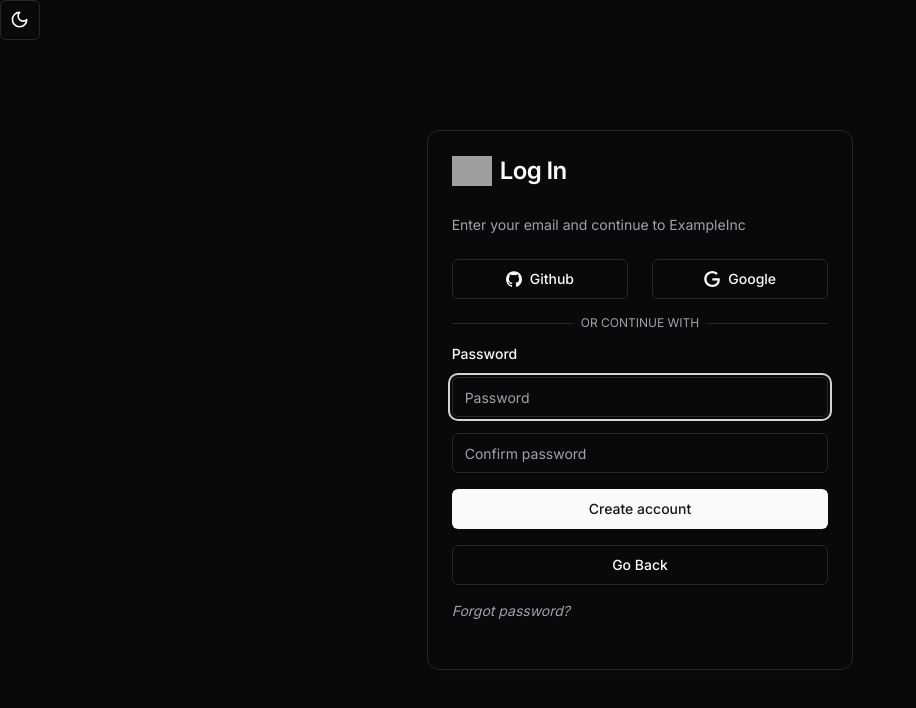
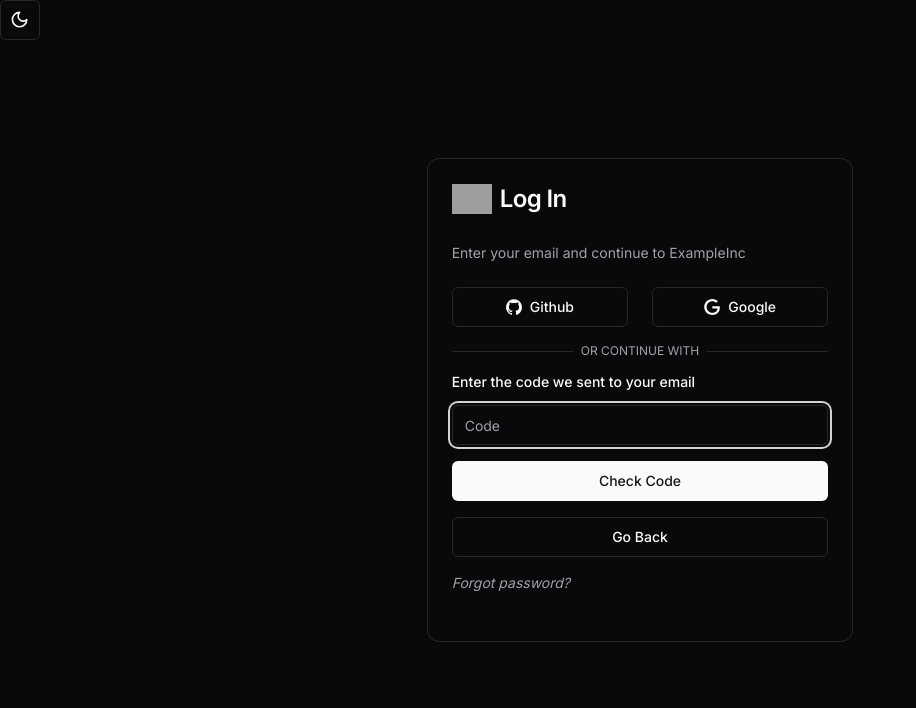
Before and after one commit to FrancoJalil/frontend-saas-starter-pack, a React (Vite) app: page / in a window 1280 px wide. Both pictures are taken after typing "name@example.com" into the empty fields and a click on the button "Continue with Email". Shown: the top 708 px of the page, without its empty margins (0-916 px from the left). Built offline with nearby package versions, Linux system fonts and the light colour scheme; grey boxes are pictures that could not be loaded.

Commit message:
Auth Flow | Component structure | OTP Flow added

```diff
--- a/src/pages/Login/Login.tsx
+++ b/src/pages/Login/Login.tsx
@@ -1,4 +1,4 @@
-import React, { useState } from 'react';
+import React, { useEffect, useState } from 'react';
 
 import { Icons } from "@/components/ui/icons";
 import { Button } from "@/components/ui/button";
@@ -16,13 +16,20 @@ import {
 import { ModeToggle } from '../../components/mode-toggle';
 import { IsRegisteredForm } from './components/IsRegisteredForm'
 import { IsNotRegisteredForm } from './components/IsNotRegisteredForm'
+import { EmailForm } from './components/EmailForm';
+import { OtpForm } from './components/OtpForm';
 
 // MODELOS
 export interface FormErrors {
     email?: string;
     passwordLogin?: string;
     confirmPassword?: string;
+    otp?: string;
 }
+
+export const BACK_FROM_IS_REGISTERED_FORM = "IsRegisteredForm"
+export const BACK_FROM_OTP_FORM = "OtpForm"
+export const BACK_FROM_IS_NOT_REGISTERED_FORM = "IsNotRegisteredForm"
 
 
 export const Login = () => {
@@ -34,50 +41,30 @@ export const Login = () => {
     const [confirmPassword, setConfirmPassword] = useState<string>('');
     const [otp, setOtp] = useState<string>('');
     const [otpVerified, setOtpVerified] = useState<boolean | null>(null);
+    const [showOtpForm, setShowOtpForm] = useState<boolean | null>(null);
     const [isRegistered, setIsRegistered] = useState<boolean | null>(null);
     const [errors, setErrors] = useState<FormErrors>({});
     const [showLoginForm, setShowLoginForm] = useState<boolean>(true);
+    const [showIsNotRegisteredForm, setShowIsNotRegisteredForm] = useState<boolean>(true);
 
+    const handleGoBack = (from: string) => {
 
-    const emailRegistered: string = 'x@x.com';
-
-    const validateEmail = (): boolean => {
-        const newErrors: { email?: string } = {};
-
-        if (!email) {
-            newErrors.email = 'Email is required';
-        } else if (!/\S+@\S+\.\S+/.test(email)) {
-            newErrors.email = 'Email is invalid';
-        }
-
-        setErrors({ ...errors, ...newErrors });
-        return Object.keys(newErrors).length === 0;
-    };
-
-    const handleSubmitEmail = (e: React.FormEvent<HTMLFormElement>) => {
-        e.preventDefault();
-
-        if (validateEmail()) {
-            setIsLoading(true);
-
-            setTimeout(() => {
-                setIsLoading(false);
-                email === emailRegistered ? setIsRegistered(true) : setIsRegistered(false);
-                setShowLoginForm(false);
-            }, 500);
-        }
-    };
-
-    const handleGoBack = () => {
-        setIsRegistered(null)
-        setShowLoginForm(true); // Cambia showLoginForm a true para volver al formulario de correo electrónico
-        setErrors({}); // Limpia los errores al regresar al formulario de correo electrónico
-        setPasswordLogin('')
+        if (from === BACK_FROM_IS_NOT_REGISTERED_FORM) {
             setPasswordRegister('')
             setConfirmPassword('')
+            setOtpVerified(null)
+            setShowOtpForm(true)
+        } else if (from === BACK_FROM_OTP_FORM) {
+            setIsRegistered(null)
+            setShowLoginForm(true)
+
+        } else if (from === BACK_FROM_IS_REGISTERED_FORM) {
+            setIsRegistered(null)
+            setPasswordLogin('')
+            setShowLoginForm(true)
+        }
+        setErrors({})
     };
-
-
 
     return (
         <>
@@ -114,26 +101,19 @@ export const Login = () => {
                             </div>
                         </div>
 
-                        <form className="grid gap-4" onSubmit={handleSubmitEmail} style={{ display: showLoginForm ? 'grid' : 'none' }}>
-                            <Label htmlFor="email">Email</Label>
-                            <Input
-                                disabled={isLoading}
-                                autoCapitalize="none"
-                                autoComplete="email"
-                                autoCorrect="off"
-                                value={email}
-                                onChange={(e) => setEmail(e.target.value)}
-                                id="email"
-                                type="email"
-                                placeholder="m@example.com"
+                        <EmailForm
+                            showLoginForm={showLoginForm}
+                            setShowLoginForm={setShowLoginForm}
+                            setShowOtpForm={setShowOtpForm}
+                            isLoading={isLoading}
+                            setIsLoading={setIsLoading}
+                            email={email}
+                            setEmail={setEmail}
+                            isRegistered={isRegistered}
+                            setIsRegistered={setIsRegistered}
+                            errors={errors}
+                            setErrors={setErrors}
                         />
-                            {errors.email && <div className="text-red-500 text-xs">{errors.email}</div>}
-                            <Button disabled={isLoading}>
-                                {isLoading && <Icons.spinner className="mr-2 h-4 w-4 animate-spin" />}
-                                Continue with Email
-                            </Button>
-                            <a href="/" className="italic text-sm text-muted-foreground">Forgot password?</a>
-                        </form>
                         {
                             isRegistered === true ?
                                 <IsRegisteredForm
@@ -145,7 +125,27 @@ export const Login = () => {
                                     handleGoBack={handleGoBack}
                                 />
                                 : isRegistered === false ?
+                                    <OtpForm
+                                        showOtpForm={showOtpForm}
+                                        setShowOtpForm={setShowOtpForm}
+                                        setShowIsNotRegisteredForm={setShowIsNotRegisteredForm}
+                                        otpVerified={otpVerified}
+                                        setOtpVerified={setOtpVerified}
+                                        setErrors={setErrors}
+                                        errors={errors}
+                                        isLoading={isLoading}
+                                        setIsLoading={setIsLoading}
+                                        handleGoBack={handleGoBack} />
+
+                                    : null
+
+
+                        }
+
+                        {
+                            otpVerified === true ?
                                 <IsNotRegisteredForm
+                                    showIsNotRegisteredForm={showIsNotRegisteredForm}
                                     passwordRegister={passwordRegister}
                                     setPasswordRegister={setPasswordRegister}
                                     confirmPassword={confirmPassword}
--- /dev/null
+++ b/src/pages/Login/components/EmailForm.tsx
@@ -0,0 +1,77 @@
+import React from 'react'
+
+import { Icons } from "@/components/ui/icons";
+import { Button } from "@/components/ui/button";
+import { Input } from "@/components/ui/input";
+import { Label } from "@/components/ui/label";
+
+type Props = {
+    showLoginForm: any
+    setShowLoginForm: any
+    setShowOtpForm: any
+    isLoading: any
+    setIsLoading: any
+    isRegistered: any
+    setIsRegistered: any
+    email: any
+    setEmail: any
+    errors: any
+    setErrors: any
+}
+
+export const EmailForm = ({ showLoginForm, setShowLoginForm, setShowOtpForm, isLoading, setIsLoading, email, setEmail, isRegistered, setIsRegistered, errors, setErrors }: Props) => {
+
+    const validateEmail = (): boolean => {
+        const newErrors: { email?: string } = {};
+
+        if (!email) {
+            newErrors.email = 'Email is required';
+        } else if (!/\S+@\S+\.\S+/.test(email)) {
+            newErrors.email = 'Email is invalid';
+        }
+
+        setErrors({ ...errors, ...newErrors });
+        return Object.keys(newErrors).length === 0;
+    };
+
+    const emailRegistered: string = 'x@x.com';
+
+
+    const handleSubmitEmail = (e: React.FormEvent<HTMLFormElement>) => {
+        e.preventDefault();
+
+        if (validateEmail()) {
+            setIsLoading(true);
+
+            setTimeout(() => {
+                setIsLoading(false);
+                email === emailRegistered ? setIsRegistered(true) : setIsRegistered(false);
+                setShowLoginForm(false);
+                setShowOtpForm(true);
+            }, 500);
+        }
+    };
+
+    return (
+        <form className="grid gap-4" onSubmit={handleSubmitEmail} style={{ display: showLoginForm ? 'grid' : 'none' }}>
+            <Label htmlFor="email">Email</Label>
+            <Input
+                disabled={isLoading}
+                autoCapitalize="none"
+                autoComplete="email"
+                autoCorrect="off"
+                value={email}
+                onChange={(e) => setEmail(e.target.value)}
+                id="email"
+                type="email"
+                placeholder="m@example.com"
+            />
+            {errors.email && <div className="text-red-500 text-xs">{errors.email}</div>}
+            <Button type="submit" disabled={isLoading}>
+                {isLoading && <Icons.spinner className="mr-2 h-4 w-4 animate-spin" />}
+                Continue with Email
+            </Button>
+            <a href="/" className="italic text-sm text-muted-foreground">Forgot password?</a>
+        </form>
+    )
+}
--- a/src/pages/Login/components/IsNotRegisteredForm.tsx
+++ b/src/pages/Login/components/IsNotRegisteredForm.tsx
@@ -3,8 +3,10 @@ import { Icons } from "@/components/ui/icons";
 import { Button } from "@/components/ui/button";
 import { Input } from "@/components/ui/input";
 import { Label } from "@/components/ui/label";
+import { BACK_FROM_IS_NOT_REGISTERED_FORM } from '../Login';
 
 type Props = {
+    showIsNotRegisteredForm: any
     passwordRegister: any
     setPasswordRegister: any
     confirmPassword: any
@@ -15,9 +17,7 @@ type Props = {
     handleGoBack: any
 }
 
-export const IsNotRegisteredForm = ({ passwordRegister, setPasswordRegister, confirmPassword, setConfirmPassword, errors, setErrors, isLoading, handleGoBack }: Props) => {
-
-
+export const IsNotRegisteredForm = ({ showIsNotRegisteredForm, passwordRegister, setPasswordRegister, confirmPassword, setConfirmPassword, errors, setErrors, isLoading, handleGoBack }: Props) => {
 
     const handleSubmitRegister = (e: React.FormEvent<HTMLFormElement>): boolean => {
         e.preventDefault()
@@ -27,7 +27,6 @@ export const IsNotRegisteredForm = ({ passwordRegister, setPasswordRegister, con
             console.log("NOT MATCH")
             newErrors.confirmPassword = 'Passwords do not match'
         } else if (!/^(?=.*[a-z])(?=.*[A-Z])(?=.*\d).{8,}$/.test(passwordRegister)) {
-            console.log("mas larga pls")
             newErrors.confirmPassword = 'Password must be at least 8 characters long and contain at least one letter and one number'
 
         } else {
@@ -42,8 +41,8 @@ export const IsNotRegisteredForm = ({ passwordRegister, setPasswordRegister, con
     }
 
     return (
-        <form className="grid gap-4" onSubmit={handleSubmitRegister}>
-            <Label htmlFor="passwordRegister">Password</Label>
+        <form className="grid gap-4" onSubmit={handleSubmitRegister} style={{ display: showIsNotRegisteredForm ? 'grid' : 'none' }}>
+            <Label htmlFor="passwordRegister">Create your password</Label>
             <Input
                 disabled={isLoading}
                 autoCapitalize="none"
@@ -68,11 +67,11 @@ export const IsNotRegisteredForm = ({ passwordRegister, setPasswordRegister, con
                 placeholder="Confirm password"
             />
             {errors.confirmPassword && <div className="text-red-500 text-xs">{errors.confirmPassword}</div>}
-            <Button disabled={isLoading}>
+            <Button type="submit" disabled={isLoading}>
                 {isLoading && <Icons.spinner className="mr-2 h-4 w-4 animate-spin" />}
                 Create account
             </Button>
-            <Button variant="outline" onClick={handleGoBack}>Go Back</Button>
+            <Button type="button" variant="outline" onClick={() => handleGoBack(BACK_FROM_IS_NOT_REGISTERED_FORM)}>Go Back</Button>
             <a href="/" className="italic text-sm text-muted-foreground">Forgot password?</a>
         </form>
     )
--- /dev/null
+++ b/src/pages/Login/components/OtpForm.tsx
@@ -0,0 +1,75 @@
+import React, { useState } from 'react'
+
+import { Icons } from "@/components/ui/icons";
+import { Button } from "@/components/ui/button";
+import { Input } from "@/components/ui/input";
+import { Label } from "@/components/ui/label";
+import { FormErrors, BACK_FROM_OTP_FORM } from '../Login';
+
+type Props = {
+  showOtpForm: any
+  setShowOtpForm: any
+  setShowIsNotRegisteredForm: any
+  otpVerified: any
+  setOtpVerified: any
+  setErrors: React.Dispatch<React.SetStateAction<FormErrors>>;
+  errors: FormErrors
+  isLoading: boolean
+  setIsLoading: any
+  handleGoBack: any;
+}
+
+export const OtpForm = ({ otpVerified, setOtpVerified, showOtpForm, setShowOtpForm, setShowIsNotRegisteredForm, errors, setErrors, isLoading, setIsLoading, handleGoBack }: Props) => {
+
+  const otpTest: string = "321"
+
+  const [otp, setOtp] = useState<string>('')
+
+  const handleSubmitOtp = (e: React.FormEvent<HTMLFormElement>): boolean => {
+    e.preventDefault()
+    const newErrors: { otp?: string } = {};
+
+    if (otp !== otpTest) {
+      newErrors.otp = 'Invalid OTP'
+    } else {
+      newErrors.otp = ''
+      setIsLoading(true);
+
+      setTimeout(() => {
+        setIsLoading(false);
+        setOtpVerified(true);
+        setShowOtpForm(false);
+        setShowIsNotRegisteredForm(true);
+      }, 500);
+    }
+
+    setErrors({ ...errors, ...newErrors });
+    return Object.keys(newErrors).length === 0;
+
+  }
+
+  return (
+    <form className="grid gap-4" onSubmit={handleSubmitOtp} style={{ display: showOtpForm ? 'grid' : 'none' }}>
+      <Label htmlFor="otp">Enter the code we sent to your email</Label>
+      <Input
+        disabled={isLoading}
+        autoCapitalize="none"
+        autoComplete="off"
+        autoCorrect="off"
+        autoFocus={true}
+        value={otp}
+        onChange={(e) => setOtp(e.target.value)}
+        id="otp"
+        type="text"
+        placeholder="Code"
+      />
+      {errors.otp && <div className="text-red-500 text-xs">{errors.otp}</div>}
+      <Button type="submit" disabled={isLoading}>
+        {isLoading && <Icons.spinner className="mr-2 h-4 w-4 animate-spin" />}
+        Check Code
+      </Button>
+      <Button type="button" variant="outline" onClick={() => handleGoBack(BACK_FROM_OTP_FORM)}>Go Back</Button>
+      <a href="/" className="italic text-sm text-muted-foreground">Forgot password?</a>
+    </form>
+  )
+}
```
Also changed, not shown: src/pages/Login/components/IsRegisteredForm.tsx (+4 -4 lines). Lines whose indentation alone changed are shown as unchanged.
